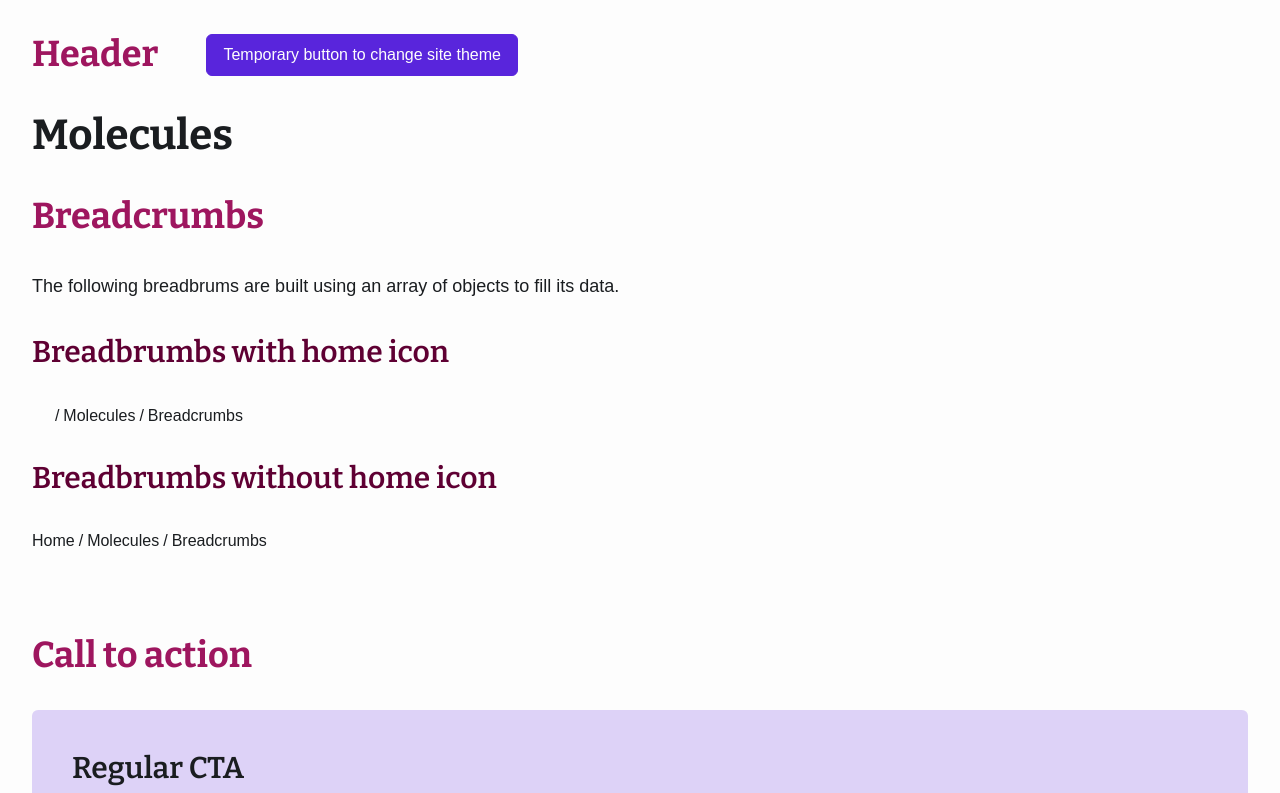
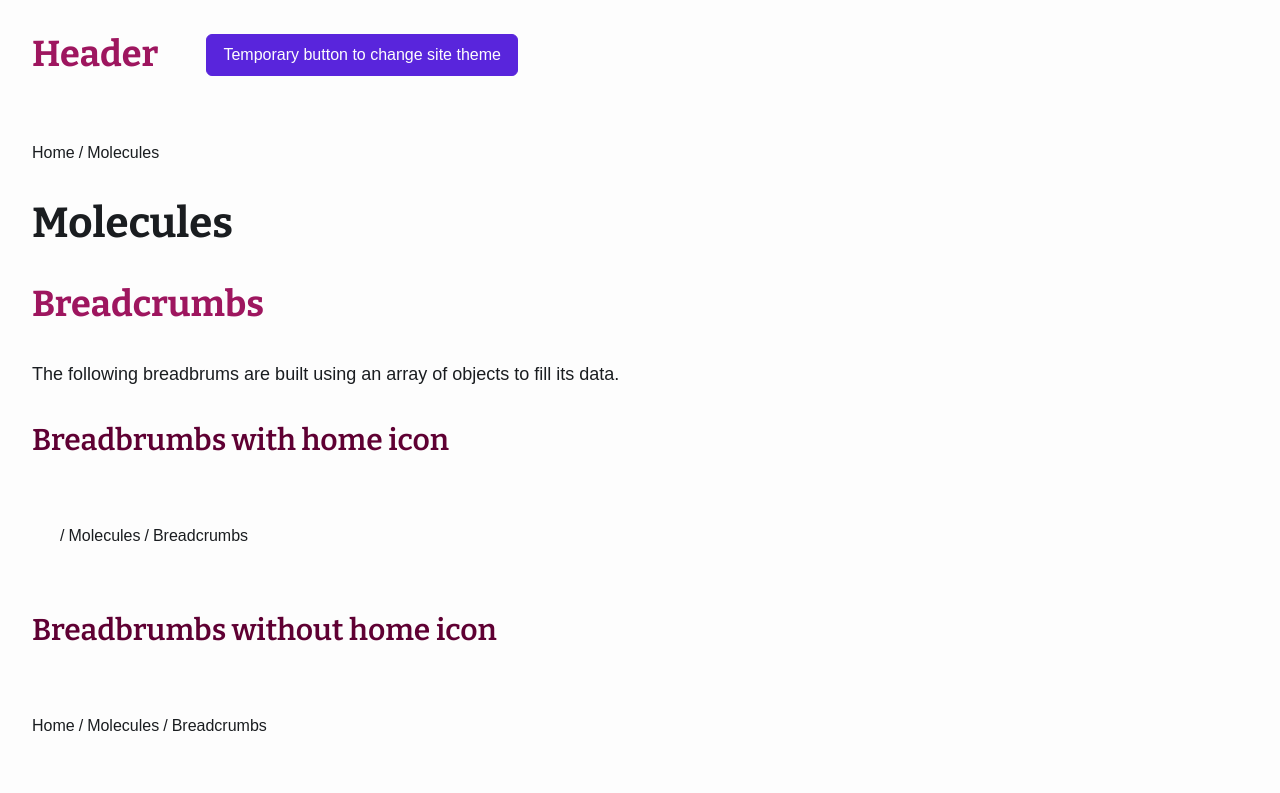
Before and after one commit to marboqmar/starter, a React (Vite) app: page /molecules in a window 1280 px wide. Shown: the top 793 px of the page. Built offline with nearby package versions, Linux system fonts and the light colour scheme; a web font is replaced by a local one.

Commit message:
Applied breadcrumbs to existing pages and applied padding

```diff
--- a/src/components/molecules/Breadcrumbs/Breadcrumbs.css
+++ b/src/components/molecules/Breadcrumbs/Breadcrumbs.css
@@ -1,3 +1,8 @@
+.breadcrumbs {
+  padding: var(--breadcrumbs-padding-upper) 0 var(--breadcrumbs-padding-lower)
+    var(--breadcrumbs-padding-left);
+}
+
 .breadcrumbs__list {
   display: flex;
   flex-direction: row;
--- a/src/css/global/variables.css
+++ b/src/css/global/variables.css
@@ -174,6 +174,9 @@
   --text-area-height: var(--spacing-8);
 
   /* MOLECULES */
+  --breadcrumbs-padding-upper: var(--spacing-sm);
+  --breadcrumbs-padding-lower: var(--spacing-sm);
+  --breadcrumbs-padding-left: 0;
   --breadcrumbs-icon-size: calc(
     var(--icon-alignment-height) * var(--ratio-icon-to-text)
   ); /* Scales down the height of the icon */
--- a/src/pages/Atoms.jsx
+++ b/src/pages/Atoms.jsx
@@ -1,4 +1,5 @@
 import '../css/pages/showcase.css';
+import { Breadcrumbs } from '../components/molecules/Breadcrumbs/Breadcrumbs';
 import { ButtonShowcase } from '../showcases/atoms/ButtonShowcase/ButtonShowcase';
 import { Heading } from '../components/atoms/Heading/Heading';
 import { IconShowcase } from '../showcases/atoms/IconShowcase/IconShowcase';
@@ -9,9 +10,15 @@ import { TextShowcase } from '../showcases/atoms/TextShowcase/TextShowcase';
 import { TableShowcase } from '../showcases/atoms/TableShowcase/TableShowcase';
 import { VideoShowcase } from '../showcases/atoms/VideoShowcase/VideoShowcase';
 
+const breadcrumbsInfo = [
+  { label: 'Home', href: '/' },
+  { label: 'Atoms', href: '/atoms' },
+];
+
 export const Atoms = () => {
   return (
     <div className="atoms-page container">
+      <Breadcrumbs items={breadcrumbsInfo} />
       <Heading level={1} className="showcase-page__title">
         Atoms
       </Heading>
--- a/src/pages/Molecules.jsx
+++ b/src/pages/Molecules.jsx
@@ -1,4 +1,5 @@
 import '../css/pages/showcase.css';
+import { Breadcrumbs } from '../components/molecules/Breadcrumbs/Breadcrumbs';
 import { Heading } from '../components/atoms/Heading/Heading';
 import { BreadcrumbsShowcase } from '../showcases/molecules/BreadcrumbsShowcase/BreadcrumbsShowcase';
 import { CtaShowcase } from '../showcases/molecules/CtaShowcase/CtaShowcase';
@@ -7,9 +8,15 @@ import { MediaObjectShowcase } from '../showcases/molecules/MediaObjectShowcase/
 import { SearchBoxShowcase } from '../showcases/molecules/SearchBoxShowcase/SearchBoxShowcase';
 import { StatusMessageShowcase } from '../showcases/molecules/StatusMessageShowcase/StatusMessageShowcase';
 
+const breadcrumbsInfo = [
+  { label: 'Home', href: '/' },
+  { label: 'Molecules', href: '/molecules' },
+];
+
 export const Molecules = () => {
   return (
     <div className="molecules-page container">
+      <Breadcrumbs items={breadcrumbsInfo} />
       <Heading level={1} className="showcase-page__title">
         Molecules
       </Heading>
```
